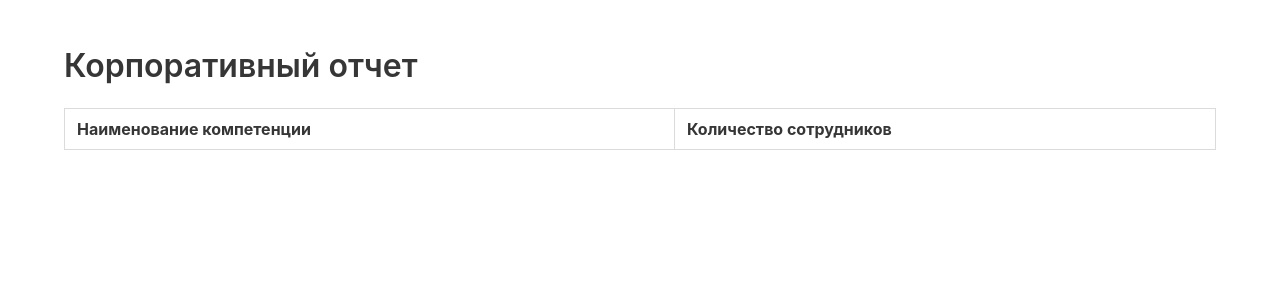
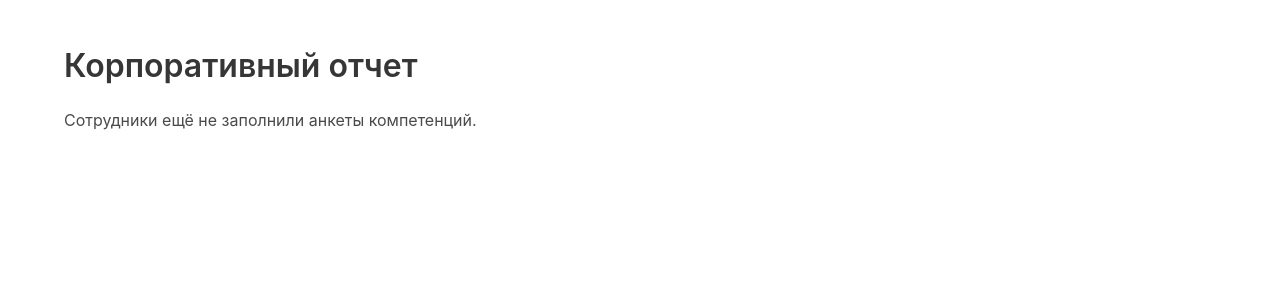
Before and after one commit to chongwu/django_rir, a Django app: page /reports/corporate/ in a window 1280 px wide. Shown: the part 52-352 px from the top of the page. Run offline with Django 3.2, Linux system fonts and the light colour scheme; tables that the repository leaves empty hold one stand-in row (values such as "Sample post"); lists and menus that the app fills with data are empty; parts of the project's set-up code (start-up, migrations or seed data) failed here and were passed over.

Commit message:
edit report template

```diff
--- a/templates/reports/report.html
+++ b/templates/reports/report.html
@@ -9,6 +9,7 @@
             {% else %}
                 <h1 class="title is-3">Корпоративный отчет</h1>
             {% endif %}
+            {% if rows %}
                 <table class="table is-fullwidth is-hoverable is-bordered">
                     <thead>
                         <tr>
@@ -28,6 +29,9 @@
                         {% endfor %}
                     </tbody>
                 </table>
+            {% else %}
+                <p>Сотрудники ещё не заполнили анкеты компетенций.</p>
+            {% endif %}
         </div>
     </section>
 {% endblock %}
```
Lines whose indentation alone changed are shown as unchanged.
